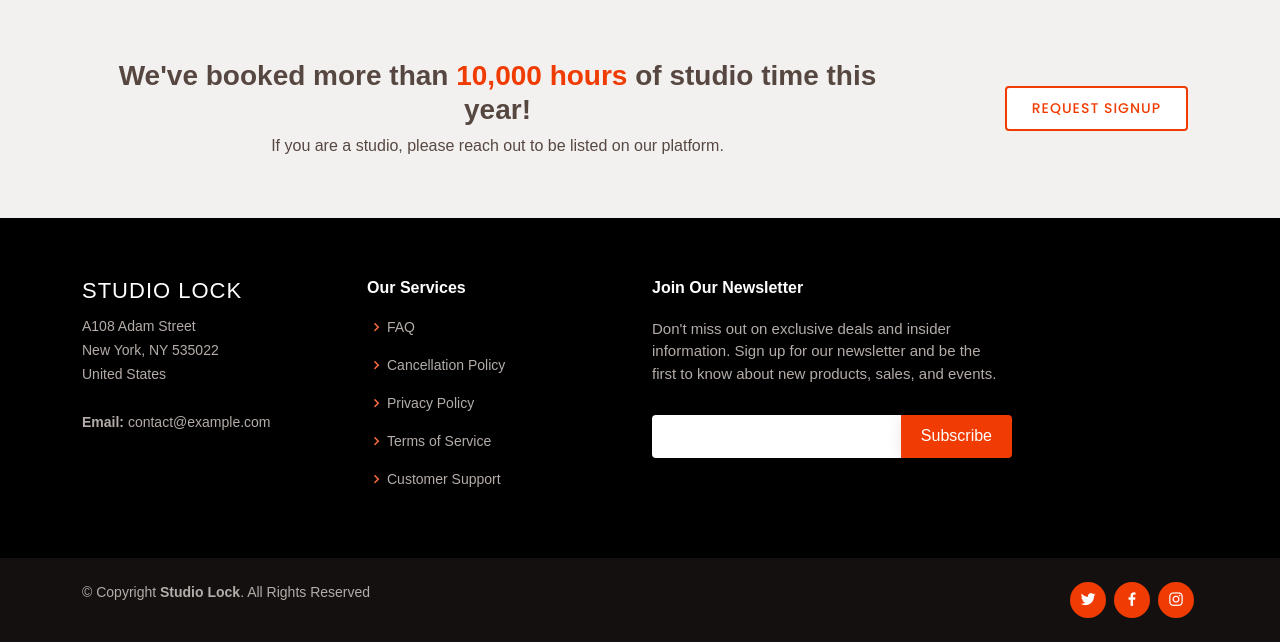
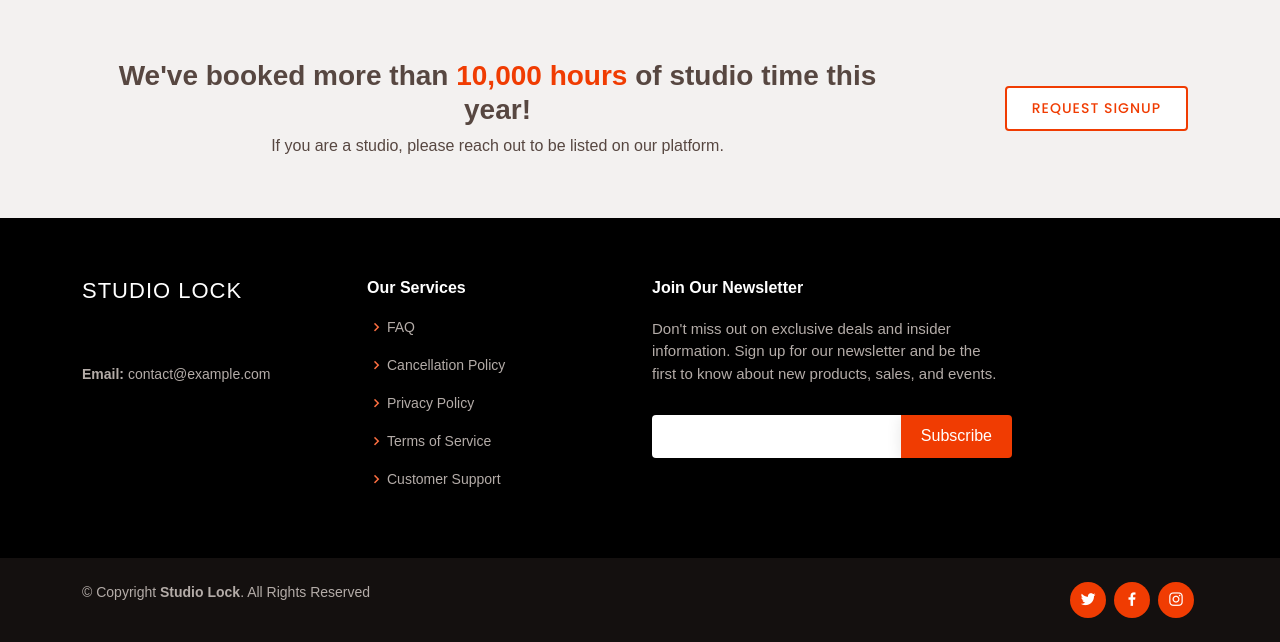
Before and after one commit to j0sephsasson/studio-lock, a Flask app: page /booking in a window 1280 px wide. Shown: the part 1483-2125 px from the top of the page. Run offline with Flask 2, Linux system fonts and the light colour scheme; the visitor is signed in with stand-in values (Sample User, id 1); some libraries are stand-ins or nearby versions; some web fonts are replaced.

Commit message:
minor style changes

```diff
--- a/app/templates/base.html
+++ b/app/templates/base.html
@@ -274,9 +274,8 @@
                     <div class="col-lg-3 col-md-6 footer-contact">
                         <h3>Studio Lock</h3>
                         <p>
-                            A108 Adam Street <br>
-                            New York, NY 535022<br>
-                            United States <br><br>
+                            <br>
+                            <br>
                             <strong>Email:</strong> contact@example.com<br>
                         </p>
                     </div>
--- a/app/templates/booking.html
+++ b/app/templates/booking.html
@@ -8,9 +8,7 @@
   <div class="card-body">
     <h5 class="card-title">Special title treatment</h5>
     <p class="card-text">With supporting text below as a natural lead-in to additional content.</p>
-    <form action="/booking_post" method="POST">
-      <button class="btn btn-primary">Book Now</button>
-    </form>
+    <button class="btn btn-primary">Book Now</button>
   </div>
   <div class="card-footer text-muted">
     2 days ago
--- a/app/templates/studio_details.html
+++ b/app/templates/studio_details.html
@@ -197,9 +197,8 @@
           <div class="col-lg-3 col-md-6 footer-contact">
             <h3>Studio Lock</h3>
             <p>
-              A108 Adam Street <br>
-              New York, NY 535022<br>
-              United States <br><br>
+              <br>
+              <br>
               <strong>Email:</strong> contact@example.com<br>
             </p>
           </div>
```
